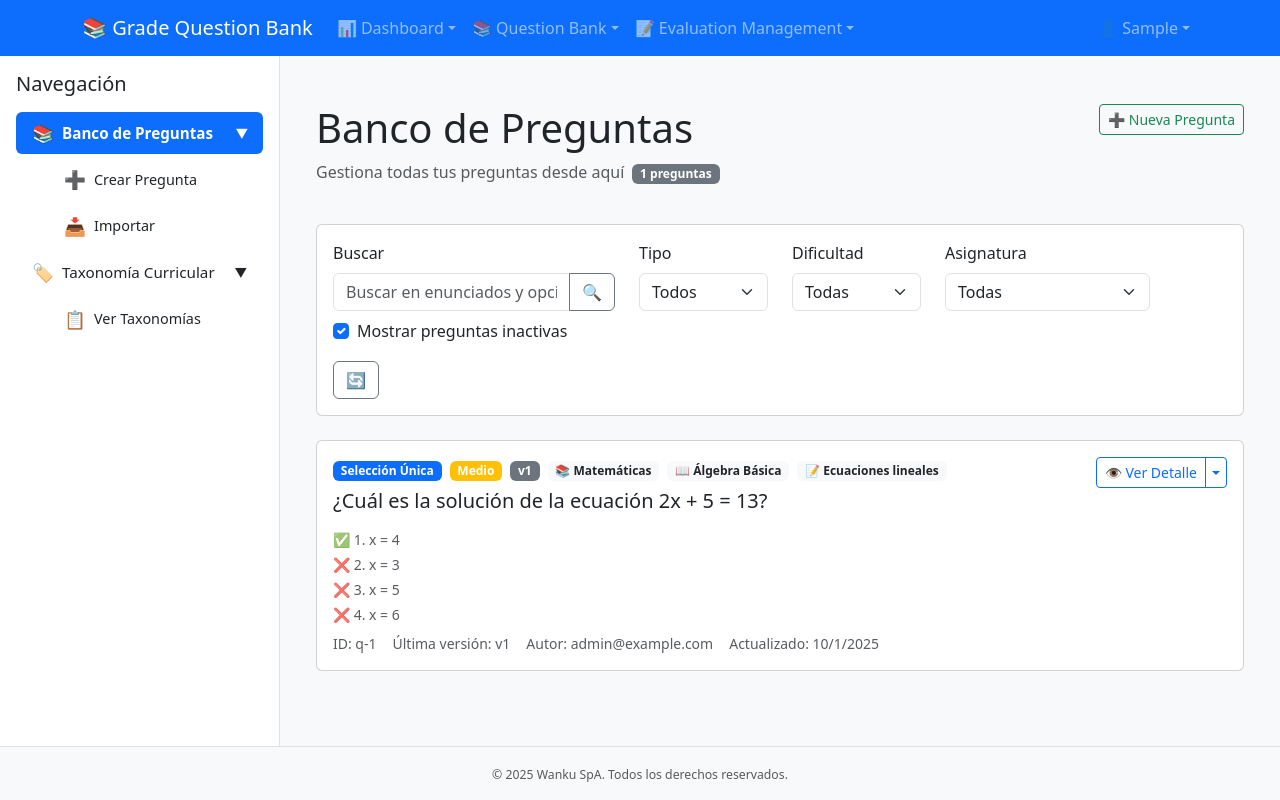
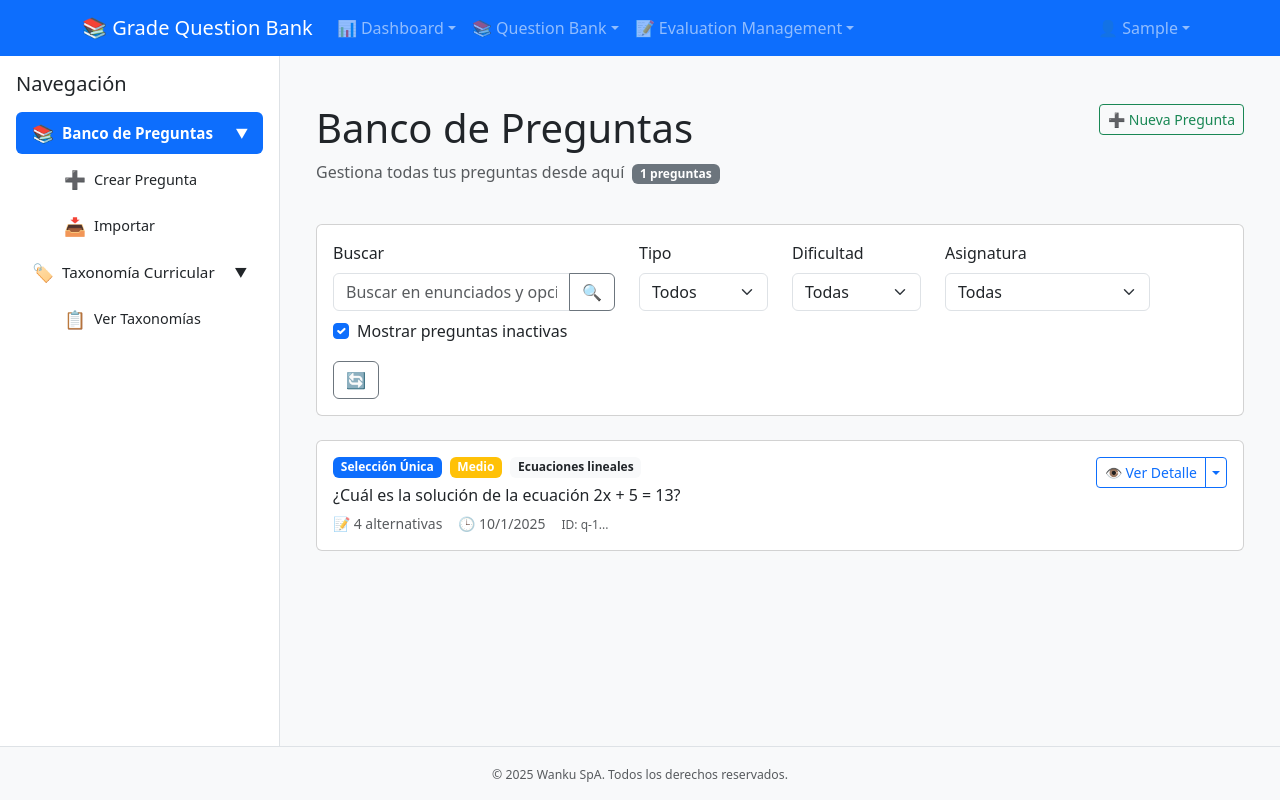
Before and after one commit to cmartinezs/grade, a Next.js app: page /questions-bank in a window 1280 px wide. Built offline with nearby package versions, Linux system fonts and the light colour scheme; sample sign-in values are in the browser's storage.

Commit message:
feat: update question display logic to include inactive questions based on filter settings

```diff
--- a/src/app/questions-bank/page.tsx
+++ b/src/app/questions-bank/page.tsx
@@ -317,15 +317,10 @@ export default function QuestionsBankPage() {
                   <Card.Body>
                     <Row>
                       <Col md={9}>
-                        <div className="mb-2">
+                        <div className="d-flex align-items-center mb-2">
                           <Badge bg={getTypeColor(question.type)} className="me-2">
                             {QUESTION_TYPE_RULES[question.type].name}
                           </Badge>
-                          {!question.active && (
-                            <Badge bg="warning" text="dark" className="me-2">
-                              ⚠️ INACTIVA
-                            </Badge>
-                          )}
                           <Badge bg={getDifficultyColor(question.difficulty_fk)} className="me-2">
                             {difficultyLevels.find(d => d.difficulty_id === question.difficulty_fk)?.name}
                           </Badge>
@@ -334,53 +329,48 @@ export default function QuestionsBankPage() {
                             if (versionCount > 1) {
                               return (
                                 <Badge bg="info" className="me-2">
-                                  🔄 v{question.version} ({versionCount} versiones)
-                                </Badge>
-                              );
-                            } else {
-                              return (
-                                <Badge bg="secondary" className="me-2">
-                                  v{question.version}
+                                  v{question.version} ({versionCount})
                                 </Badge>
                               );
                             }
                           })()}
-                          {question.subject_name && (
-                            <Badge bg="light" text="dark" className="me-2">
-                              📚 {question.subject_name}
-                            </Badge>
-                          )}
-                          {question.unit_name && (
-                            <Badge bg="light" text="dark" className="me-2">
-                              📖 {question.unit_name}
-                            </Badge>
-                          )}
                           {question.topic_name && (
-                            <Badge bg="light" text="dark">
-                              📝 {question.topic_name}
-                            </Badge>
+                            <span className="badge bg-light text-dark">
+                              {question.topic_name}
+                            </span>
                           )}
                         </div>
-                        <Card.Title className="h5 mb-3">{question.enunciado}</Card.Title>
-                        {question.options.length > 0 && (
-                          <div className="small text-muted">
-                            {question.options.map((opt) => (
-                              <div key={opt.question_option_id} className="mb-1">
-                                {opt.is_correct ? '✅' : '❌'} {opt.position}. {opt.text}
-                              </div>
-                            ))}
-                          </div>
-                        )}
-                        <div className="mt-2 small text-muted">
-                          <span>ID: {question.original_version_fk || question.question_id}</span>
-                          <span className="ms-3">Última versión: v{question.version}</span>
-                          <span className="ms-3">Autor: {question.author_fk}</span>
-                          <span className="ms-3">
-                            Actualizado: {new Date(question.updated_at).toLocaleDateString()}
+
+                        <Card.Title className="h6 mb-2">
+                          {question.enunciado.length > 150
+                            ? `${question.enunciado.substring(0, 150)}...`
+                            : question.enunciado}
+                        </Card.Title>
+
+                        <div className="small text-muted">
+                          {question.options.length > 0 && (
+                            <span className="me-3">
+                              📝 {question.options.length} {question.options.length === 1 ? 'alternativa' : 'alternativas'}
+                            </span>
+                          )}
+                          <span className="me-3">
+                            🕒 {new Date(question.updated_at).toLocaleDateString()}
+                          </span>
+                          <span className="text-muted" style={{ fontSize: '0.75rem' }}>
+                            ID: {question.question_id.substring(0, 8)}...
                           </span>
                         </div>
                       </Col>
-                      <Col md={3} className="text-end" style={{ position: 'relative', zIndex: 2 }}>
+                      <Col md={3} className="text-end d-flex align-items-start justify-content-end gap-2" style={{ position: 'relative', zIndex: 2 }}>
+                        {!question.active && (
+                          <span
+                            className="text-warning"
+                            style={{ fontSize: '1.5rem', lineHeight: 1 }}
+                            title="Pregunta inactiva"
+                          >
+                            ⚠️
+                          </span>
+                        )}
                         <Dropdown as={ButtonGroup}>
                           <Button
                             variant="outline-primary"
--- a/src/lib/questionStore.ts
+++ b/src/lib/questionStore.ts
@@ -990,7 +990,12 @@ class QuestionStore {
 
       // Get the latest version (highest version number)
       if (allVersions.length > 0) {
-        groupedResults.push(allVersions[0]); // Already sorted by version DESC
+        const latestVersion = allVersions[0]; // Already sorted by version DESC
+
+        // Apply includeInactive filter to the latest version
+        if (filters.includeInactive || latestVersion.active) {
+          groupedResults.push(latestVersion);
+        }
       }
     });
 
```
